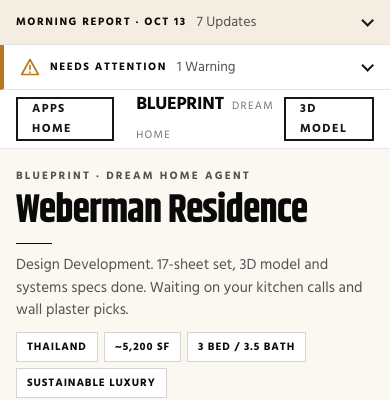
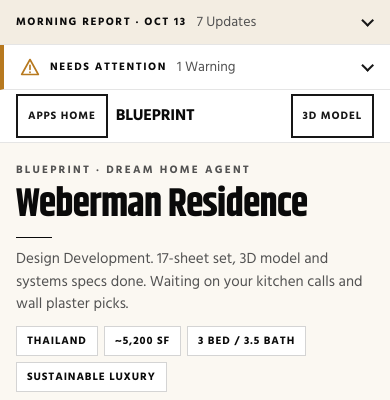
Before and after one commit to WebermanApps/blueprint-dashboard, a plain HTML site: page index.html in a window 390 px wide. Shown: the top 400 px of the page. Drawn offline with Linux system fonts and the light colour scheme.

Commit message:
Nav: ease Apps Home crowding on phone (hide Dream Home subtitle)

```diff
--- a/index.html
+++ b/index.html
@@ -20,8 +20,10 @@ a{color:var(--ink)}
 /* header */
 header.top{position:sticky;top:0;z-index:10;background:rgba(255,255,255,.96);backdrop-filter:blur(10px);-webkit-backdrop-filter:blur(10px);border-bottom:1px solid var(--line)}
 header.top .wrap{display:flex;align-items:center;gap:10px;min-height:52px}
-.wm{font:700 18px Hind;text-transform:uppercase;letter-spacing:-.3px;flex:1}.wm small{font-weight:400;color:var(--mute);letter-spacing:.12em;font-size:11px;margin-left:8px}
-.sbtn{min-height:44px;min-width:44px;display:inline-flex;align-items:center;justify-content:center;gap:6px;background:#fff;border:2px solid var(--pri);color:var(--pri);font:700 12px Hind;letter-spacing:.12em;text-transform:uppercase;padding:0 14px;border-radius:0;cursor:pointer;text-decoration:none}
+.wm{font:700 18px Hind;text-transform:uppercase;letter-spacing:-.3px;flex:1;min-width:0;white-space:nowrap;overflow:hidden;text-overflow:ellipsis}.wm small{font-weight:400;color:var(--mute);letter-spacing:.12em;font-size:11px;margin-left:8px}
+.sbtn{min-height:44px;min-width:44px;display:inline-flex;align-items:center;justify-content:center;gap:6px;background:#fff;border:2px solid var(--pri);color:var(--pri);font:700 12px Hind;letter-spacing:.12em;text-transform:uppercase;padding:0 14px;border-radius:0;cursor:pointer;text-decoration:none;flex:none}
+.apphome{margin-right:8px!important}
+@media(max-width:480px){.wm small{display:none}.wm{font-size:16px;letter-spacing:-.2px}.sbtn{padding:0 10px;font-size:11px;letter-spacing:.08em}.apphome{margin-right:0!important}header.top .wrap{gap:8px}}
 .sbtn:hover{background:var(--pri);color:#fafafa}
 /* hero */
 .hero{background:var(--cream);border-bottom:1px solid var(--line);padding:18px 0 22px}
@@ -82,7 +84,7 @@ a:focus-visible,button:focus-visible{outline:3px solid #171717;outline-offset:3p
 </style></head><body>
 <div class="rep" id="rep" hidden><div class="wrap"><button aria-expanded="false" id="repb"><span class="lab" id="rlab"></span><span class="sum" id="rsum"></span><span class="ch"></span></button><div class="ab"><div><ul id="rlist"></ul></div></div></div></div>
 <div class="rep att" id="att" hidden><div class="wrap"><button aria-expanded="false" id="attb"><svg class="ai" viewBox="0 0 24 24" fill="none" stroke="#b7791f" stroke-width="2" stroke-linecap="round" stroke-linejoin="round"><path d="M12 3l10 18H2z"/><path d="M12 10v5M12 18v.5"/></svg><span class="lab">Needs Attention</span><span class="sum" id="asum"></span><span class="ch"></span></button><div class="ab"><div><ul id="alist"></ul></div></div></div></div>
-<header class="top"><div class="wrap"><a class="sbtn mw-hover apphome" href="https://webermanapps.github.io/a-2sipntzsp385oxy3/" style="min-height:44px;display:inline-flex;align-items:center;margin-right:12px">Apps Home</a><div class="wm" style="margin-right:auto">Blueprint<small>Dream Home</small></div><a class="sbtn mw-hover" id="h3d" href="https://webermanapps.github.io/weberman-residence/" target="_blank" rel="noopener">3D Model</a></div></header>
+<header class="top"><div class="wrap"><a class="sbtn mw-hover apphome" href="https://webermanapps.github.io/a-2sipntzsp385oxy3/">Apps Home</a><div class="wm" style="margin-right:auto">Blueprint<small>Dream Home</small></div><a class="sbtn mw-hover" id="h3d" href="https://webermanapps.github.io/weberman-residence/" target="_blank" rel="noopener">3D Model</a></div></header>
 <section class="hero" id="home"><div class="wrap">
  <div><div class="brand" id="role">Dream Home Agent</div><h1 id="proj">Weberman Residence</h1><div class="rule"></div><p id="stat"></p><div class="chips" id="facts"></div></div>
  <a class="mcard mw-hover" id="mlink" href="https://webermanapps.github.io/weberman-residence/" target="_blank" rel="noopener"><div class="img" role="img" aria-label="3D model preview"><span class="tag">Interactive 3D</span></div>
```
